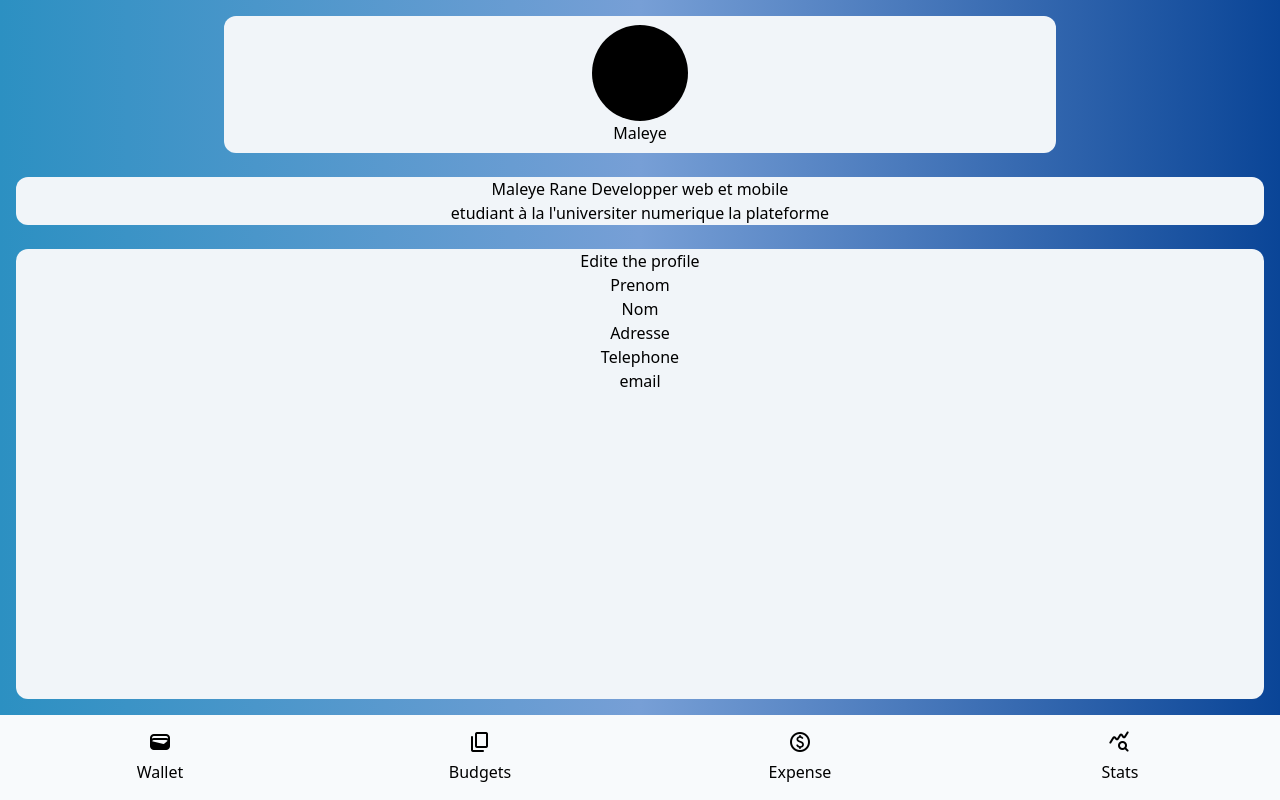
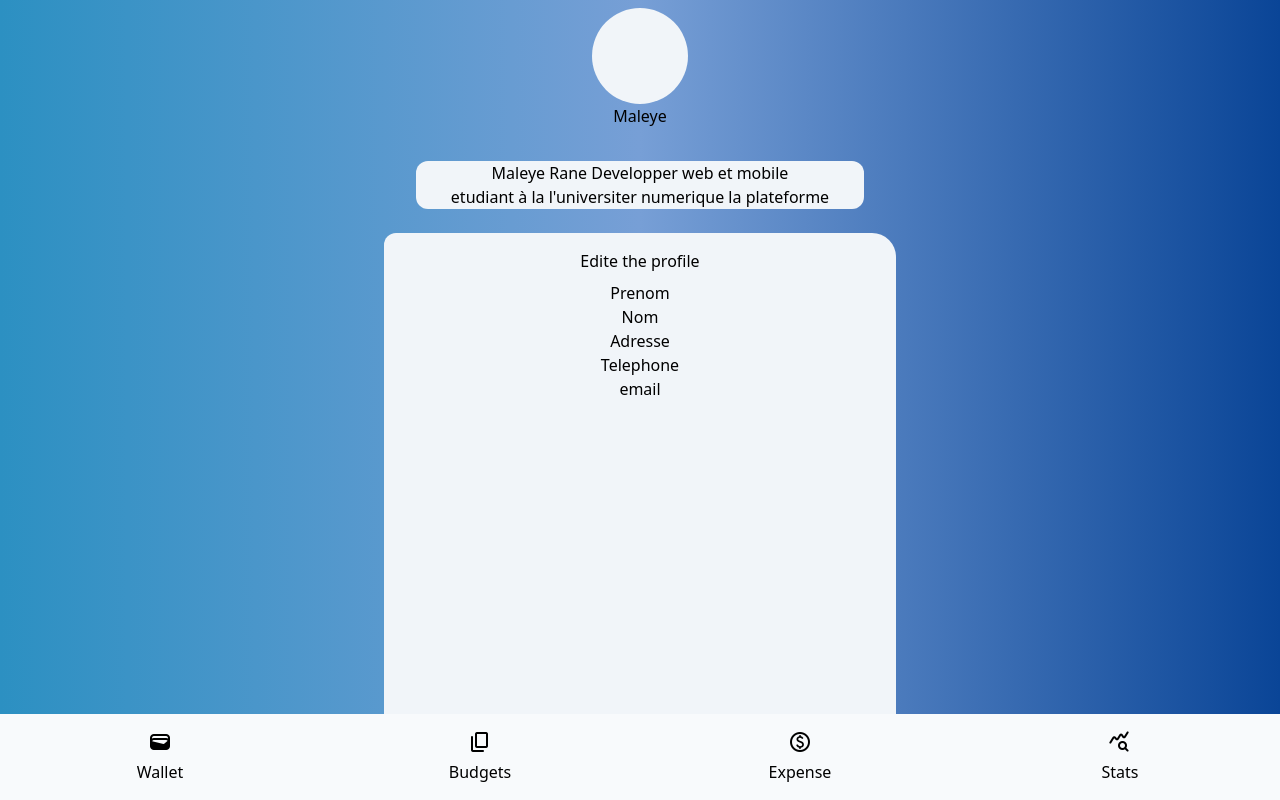
Before and after one commit to maleye-rane-ndoye/finance-flow, a React (Vite) app: page /Profile in a window 1280 px wide. Built offline with nearby package versions, Linux system fonts and the light colour scheme.

Commit message:
Add className for profile

```diff
--- a/src/App.css
+++ b/src/App.css
@@ -63,7 +63,9 @@
     /* NaveBare style Component*/
 
     .NaveBare{@apply
-      w-full h-24 bg-slate-50 flex flex-row items-center justify-around
+      w-full h-24 bg-slate-50 flex flex-row
+      items-center justify-around
+      overflow-hidden
 
 
     }
@@ -142,23 +144,31 @@
 
     /* Profile style component*/
     .Profile{@apply
-     w-full h-full flex flex-col items-center p-4 space-y-6
+     w-full h-full flex flex-col items-center  space-y-6
+
 
     }
     .photo{@apply
-    w-4/6 h-52 bg-slate-100 rounded-xl border flex flex-col items-center justify-center
+    w-4/6 h-52  rounded-xl border flex flex-col items-center justify-center space-y-3
+    max-w-md
     }
 
     .description{@apply
-    w-full h-auto bg-slate-100 rounded-xl
+    w-full h-auto bg-slate-100 rounded-xl px-4
+    max-w-md
 
     }
 
     .details{@apply
-    w-full h-full bg-slate-100 rounded-xl
+    w-full h-full bg-slate-100
+    rounded-tl-xl rounded-tr-3xl
+    overflow-auto
+    p-4
+    space-y-2
+    max-w-lg
     }
     .photoContente{@apply
-     w-24 h-24 bg-black rounded-full
+     w-24 h-24 bg-slate-100 rounded-full
     }
 
 
@@ -204,16 +214,14 @@
     }
 
     .AddTransaction{@apply
-      w-full h-auto
+      w-full h-full
       space-y-5
       border-spacing-3
       p-6
-      my-4
-      rounded-xl
+      rounded-tl-3xl rounded-tr-3xl
       flex flex-col items-center
       justify-center
       bg-slate-50
-      max-w-lg
 
     }
 
@@ -241,7 +249,16 @@
     }
 
 
-
+    .boxProfile{@apply
+      w-full h-24 bg-slate-50
+      hover:bg-white
+       flex items-center justify-between px-4
+       text-lg font-semibold
+      rounded-xl
+    }
+    .boxProfile p{@apply
+     hover:text-blue-500
+    }
 
 
 
```
